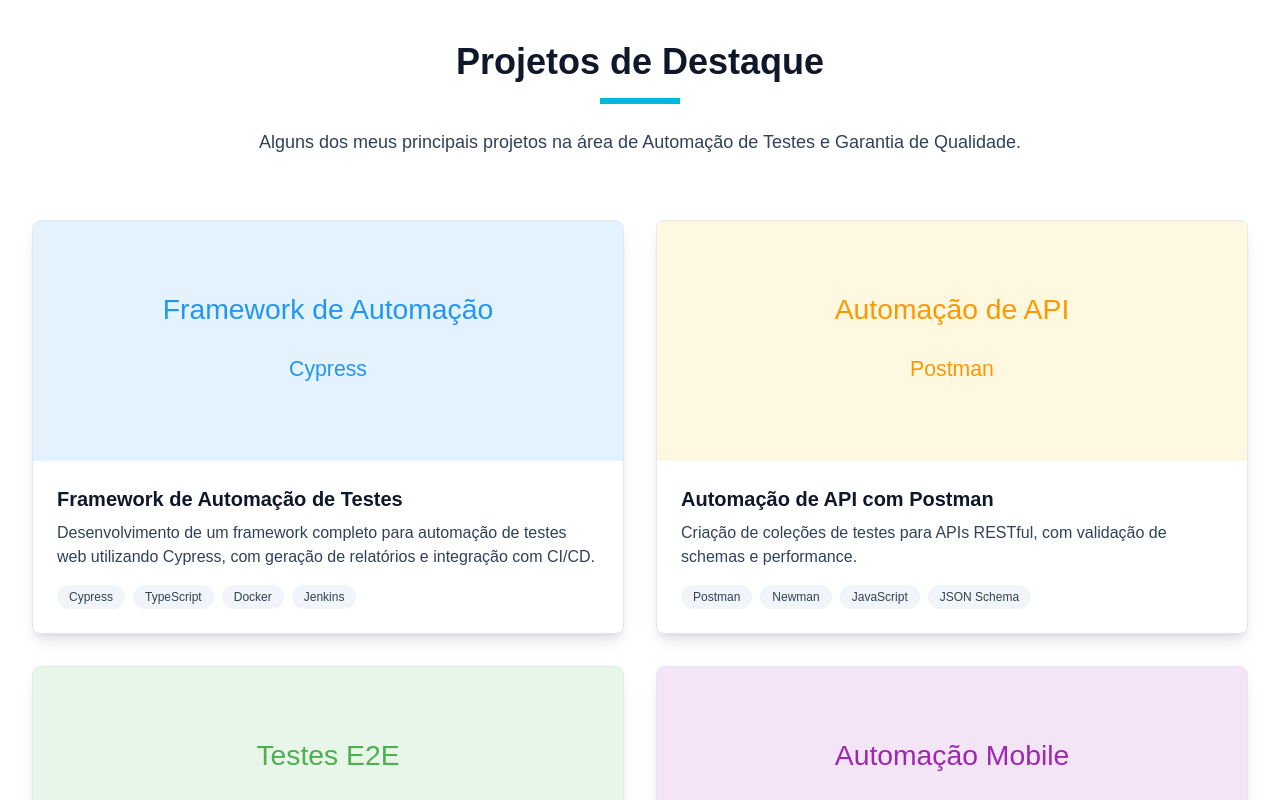
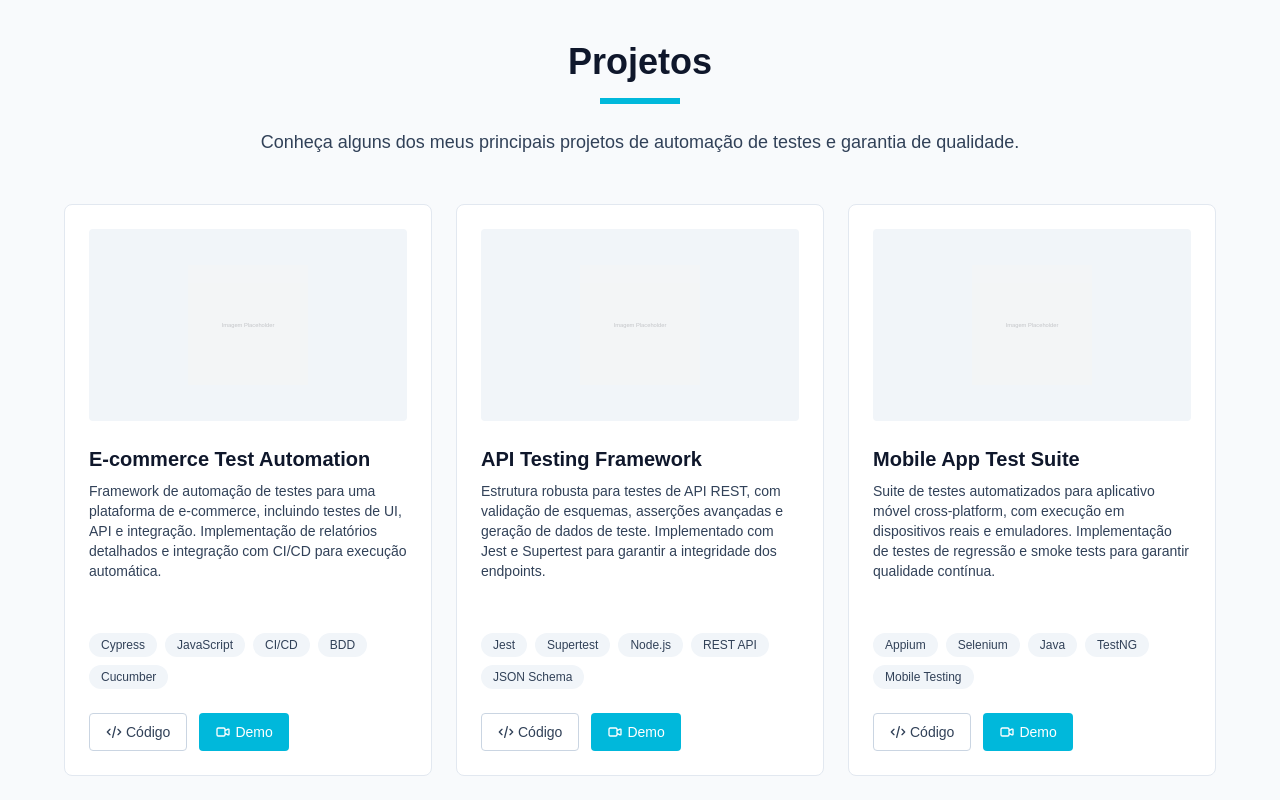
Before and after one commit to jojosuelobo/portfolio-v4, a Next.js app: page / in a window 1280 px wide. Shown: the part 3020-3820 px from the top of the page. Built offline with nearby package versions, Linux system fonts and the light colour scheme.

Commit message:
refactor projects

```diff
--- a/src/app/about/page.tsx
+++ /dev/null
@@ -1,13 +0,0 @@
-import About from "@/components/about"
-import Footer from "@/components/footer"
-
-export default function AboutPage() {
-  return (
-    <main>
-      <div className="pt-16 lg:pt-20">
-        <About />
-      </div>
-      <Footer />
-    </main>
-  )
-}
--- a/src/app/contact/page.tsx
+++ /dev/null
@@ -1,13 +0,0 @@
-import Contact from "@/components/contact"
-import Footer from "@/components/footer"
-
-export default function ContactPage() {
-  return (
-    <main>
-      <div className="pt-16 lg:pt-20">
-        <Contact />
-      </div>
-      <Footer />
-    </main>
-  )
-}
--- a/src/app/experience/page.tsx
+++ b/src/app/experience/page.tsx
@@ -1,5 +1,6 @@
 import Experience from "@/components/experience"
 import Technologies from "@/components/technologies"
+import Projects from "@/components/projects"
 import Footer from "@/components/footer"
 
 export default function ExperiencePage() {
@@ -8,6 +9,7 @@
       <div className="pt-16 lg:pt-20">
         <Experience />
         <Technologies />
+        <Projects />
       </div>
       <Footer />
     </main>
--- a/src/app/projects/page.tsx
+++ /dev/null
@@ -1,13 +0,0 @@
-import Projects from "@/components/projects"
-import Footer from "@/components/footer"
-
-export default function ProjectsPage() {
-  return (
-    <main>
-      <div className="pt-16 lg:pt-20">
-        <Projects />
-      </div>
-      <Footer />
-    </main>
-  )
-}
--- a/src/components/projects.tsx
+++ b/src/components/projects.tsx
@@ -4,58 +4,77 @@
 import { profileData } from "@/lib/data"
 import Image from "next/image"
 
-// Atualiza as imagens nos dados do projeto
-const projectsWithCorrectImages = profileData.projects.map((project, index) => ({
-  ...project,
-  image: project.image.replace('.jpg', '.svg')
-}))
+export default function Projects() {
+  // Lista de projetos com nomes modificados e novas descrições conforme a UI
+  const customProjects = [
+    {
+      title: "E-commerce Test Automation",
+      description: "Framework de automação de testes para uma plataforma de e-commerce, incluindo testes de UI, API e integração. Implementação de relatórios detalhados e integração com CI/CD para execução automática.",
+      image: "/images/placeholder.svg",
+      technologies: ["Cypress", "JavaScript", "CI/CD", "BDD", "Cucumber"],
+      codeUrl: "https://github.com/josuelobo",
+      demoUrl: "https://github.com/josuelobo"
+    },
+    {
+      title: "API Testing Framework",
+      description: "Estrutura robusta para testes de API REST, com validação de esquemas, asserções avançadas e geração de dados de teste. Implementado com Jest e Supertest para garantir a integridade dos endpoints.",
+      image: "/images/placeholder.svg",
+      technologies: ["Jest", "Supertest", "Node.js", "REST API", "JSON Schema"],
+      codeUrl: "https://github.com/josuelobo",
+      demoUrl: "https://github.com/josuelobo"
+    },
+    {
+      title: "Mobile App Test Suite",
+      description: "Suite de testes automatizados para aplicativo móvel cross-platform, com execução em dispositivos reais e emuladores. Implementação de testes de regressão e smoke tests para garantir qualidade contínua.",
+      image: "/images/placeholder.svg",
+      technologies: ["Appium", "Selenium", "Java", "TestNG", "Mobile Testing"],
+      codeUrl: "https://github.com/josuelobo",
+      demoUrl: "https://github.com/josuelobo"
+    }
+  ];
 
-export default function Projects() {
   return (
-    <section className="py-20 bg-white" id="projects">
+    <section className="py-20 bg-slate-50" id="projects">
       <div className="container mx-auto px-4 sm:px-6 lg:px-8">
-        <div className="max-w-3xl mx-auto text-center mb-16">
+        <div className="max-w-3xl mx-auto text-center mb-12">
           <motion.div
             initial={{ opacity: 0, y: 20 }}
             whileInView={{ opacity: 1, y: 0 }}
             transition={{ duration: 0.5 }}
             viewport={{ once: true }}
           >
-            <h2 className="text-3xl md:text-4xl font-bold text-slate-900 mb-4">Projetos de Destaque</h2>
+            <h2 className="text-3xl md:text-4xl font-bold text-slate-900 mb-4">Projetos</h2>
             <div className="w-20 h-1.5 bg-cyan-500 mx-auto mb-6"></div>
             <p className="text-lg text-slate-700">
-              Alguns dos meus principais projetos na área de Automação de Testes e Garantia de Qualidade.
+              Conheça alguns dos meus principais projetos de automação de testes e garantia de qualidade.
             </p>
           </motion.div>
         </div>
 
-        <div className="grid grid-cols-1 md:grid-cols-2 lg:grid-cols-2 gap-8">
-          {projectsWithCorrectImages.map((project, index) => (
+        <div className="grid grid-cols-1 md:grid-cols-3 gap-6 max-w-6xl mx-auto">
+          {customProjects.map((project, index) => (
             <motion.div
               key={index}
               initial={{ opacity: 0, y: 30 }}
               whileInView={{ opacity: 1, y: 0 }}
               transition={{ duration: 0.5, delay: index * 0.1 }}
               viewport={{ once: true }}
-              className="group relative overflow-hidden rounded-lg shadow-lg border border-slate-200 bg-white"
+              className="bg-white rounded-lg border border-slate-200 overflow-hidden"
             >
-              <div className="relative h-60 w-full overflow-hidden">
-                <div className="absolute inset-0 bg-gradient-to-t from-slate-900/80 to-transparent opacity-0 group-hover:opacity-100 transition-opacity duration-300 z-10" />
-                <div className="w-full h-full relative">
+              <div className="p-6">
+                <div className="relative h-48 w-full overflow-hidden bg-slate-100 flex items-center justify-center mb-6 rounded">
                   <Image
-                    src={project.image || "/images/placeholder.svg"}
+                    src={project.image}
                     alt={project.title}
-                    width={500}
-                    height={500}
-                    style={{ objectFit: "cover" }}
-                    className="transition-transform duration-500 group-hover:scale-110 w-full h-full"
+                    width={120}
+                    height={120}
+                    className="opacity-50"
                   />
                 </div>
-              </div>
-              <div className="p-6">
                 <h3 className="text-xl font-bold text-slate-900 mb-2">{project.title}</h3>
-                <p className="text-slate-700 mb-4">{project.description}</p>
-                <div className="flex flex-wrap gap-2">
+                <p className="text-slate-700 mb-6 text-sm h-32 overflow-hidden">{project.description}</p>
+
+                <div className="flex flex-wrap gap-2 mb-6">
                   {project.technologies.map((tech, idx) => (
                     <span
                       key={idx}
@@ -64,6 +83,31 @@
                       {tech}
                     </span>
                   ))}
+                </div>
+
+                <div className="flex gap-3">
+                  <a
+                    href={project.codeUrl}
+                    target="_blank"
+                    rel="noopener noreferrer"
+                    className="flex items-center gap-1 px-4 py-2 border border-slate-300 rounded text-slate-700 hover:bg-slate-50 transition-colors text-sm font-medium"
+                  >
+                    <svg className="w-4 h-4" fill="none" stroke="currentColor" viewBox="0 0 24 24" xmlns="http://www.w3.org/2000/svg">
+                      <path strokeLinecap="round" strokeLinejoin="round" strokeWidth={2} d="M10 20l4-16m4 4l4 4-4 4M6 16l-4-4 4-4" />
+                    </svg>
+                    Código
+                  </a>
+                  <a
+                    href={project.demoUrl}
+                    target="_blank"
+                    rel="noopener noreferrer"
+                    className="flex items-center gap-1 px-4 py-2 bg-cyan-500 text-white rounded hover:bg-cyan-600 transition-colors text-sm font-medium"
+                  >
+                    <svg className="w-4 h-4" fill="none" stroke="currentColor" viewBox="0 0 24 24" xmlns="http://www.w3.org/2000/svg">
+                      <path strokeLinecap="round" strokeLinejoin="round" strokeWidth={2} d="M15 10l4.553-2.276A1 1 0 0121 8.618v6.764a1 1 0 01-1.447.894L15 14M5 18h8a2 2 0 002-2V8a2 2 0 00-2-2H5a2 2 0 00-2 2v8a2 2 0 002 2z" />
+                    </svg>
+                    Demo
+                  </a>
                 </div>
               </div>
             </motion.div>
@@ -105,6 +149,7 @@
             </a>
           </motion.div>
         </div>
+
       </div>
     </section>
   )
```
